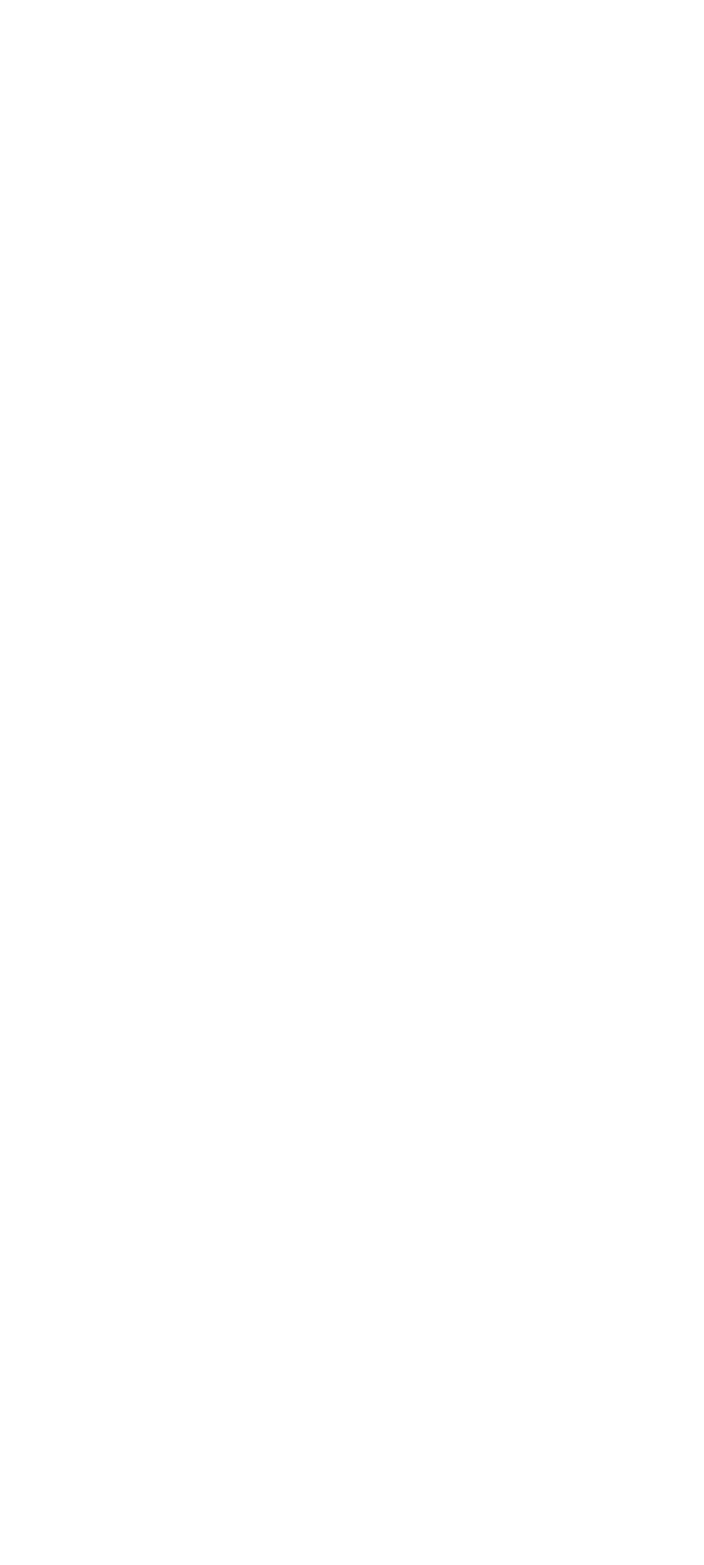
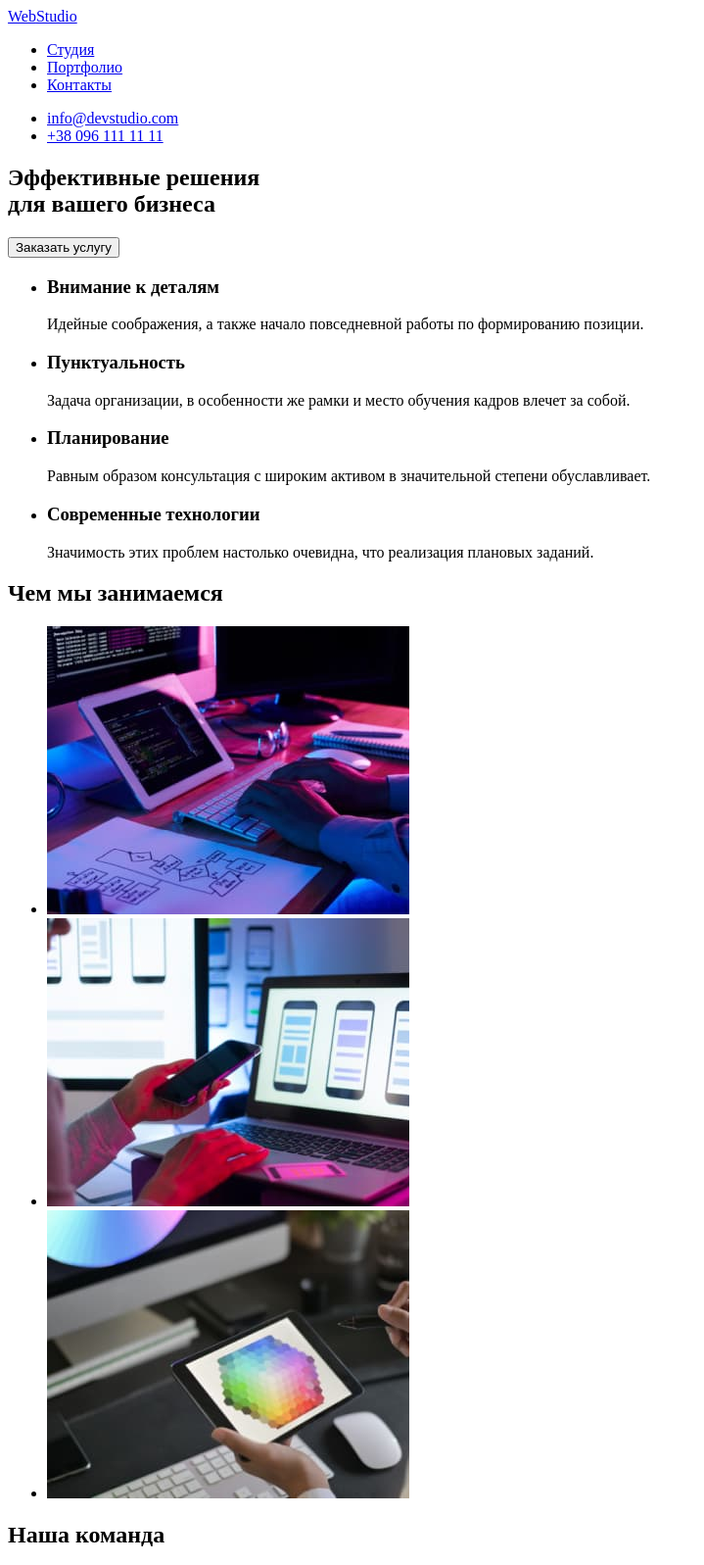
Before and after one commit to anton-cloud/goit-markup-hw-01, a plain HTML site: page index.html in a window 1280 px wide. Shown: the top 1597 px of the page at 98% size, without its empty margins (0-719 px from the left). Before the commit the page ends 800 px from the top, so only its background shows below. Drawn offline with Linux system fonts and the light colour scheme.

Commit message:
add files

```diff
--- a/index.html
+++ b/index.html
@@ -1,12 +1,109 @@
 <!DOCTYPE html>
-<html lang="en">
+<html lang="ru">
 <head>
     <meta charset="UTF-8">
     <meta http-equiv="X-UA-Compatible" content="IE=edge">
     <meta name="viewport" content="width=device-width, initial-scale=1.0">
-    <title>Document</title>
+    <title>Homework_1</title>
 </head>
 <body>
-
+    <header>
+        <a href="#"> <span>Web</span>Studio</a>
+        <nav>
+            <ul>
+                <li>
+                    <a href="#">Студия</a>
+                </li>
+                <li>
+                    <a href="#">Портфолио</a>
+                </li>
+                <li>
+                    <a href="#">Контакты</a>
+                </li>
+            </ul>
+        </nav>
+        <ul>
+            <li>
+                <a href="info@devstudio.com">info@devstudio.com</a>
+            </li>
+            <li>
+                <a href="+tel:380961111111">+38 096 111 11 11</a>
+            </li>
+        </ul>
+    </header>
+    <main>
+        <section>
+            <h1>Эффективные решения <br> для вашего бизнеса</h1>
+            <button>Заказать услугу</button>
+        </section>
+        <section>
+            <!-- <h2>Преимущества</h2> -->
+            <ul>
+                <li>
+                    <h3>Внимание к деталям</h3>
+                    <p>Идейные соображения, а также начало повседневной работы по формированию позиции.</p>
+                </li>
+                <li>
+                    <h3>Пунктуальность</h3>
+                    <p>Задача организации, в особенности же рамки и место обучения кадров влечет за собой.</p>
+                </li>
+                <li>
+                    <h3>Планирование</h3>
+                    <p>Равным образом консультация с широким активом в значительной степени обуславливает.</p>
+                </li>
+                <li>
+                    <h3>Современные технологии</h3>
+                    <p>Значимость этих проблем настолько очевидна, что реализация плановых заданий.</p>
+                </li>
+            </ul>
+        </section>
+        <section>
+            <h2>Чем мы занимаемся</h2>
+            <ul>
+                <li>
+                    <img src="./images/img_1.jpg" alt="image_1" width="370">
+                </li>
+                <li>
+                    <img src="./images/img_2.jpg" alt="image_2" width="370">
+                </li>
+                <li>
+                    <img src="./images/img_3.jpg" alt="image_3" width="370">
+                </li>
+            </ul>
+        </section>
+        <section>
+            <h2>Наша команда</h2>
+            <ul>
+                <li>
+                    <img src="./images/person_1.jpg" alt="Игорь Демьяненко" width="270">
+                    <h3>Игорь Демьяненко</h3>
+                    <p>Product Designer</p>
+                </li>
+                    <li>
+                    <img src="./images/person_2.jpg" alt="Ольга Репина" width="270">
+                    <h3>Ольга Репина</h3>
+                    <p>Frontend Developer</p>
+                </li>
+                <li>
+                    <img src="./images/person_3.jpg" alt="Николай Тарасов" width="270">
+                    <h3>Николай Тарасов</h3>
+                    <p>Marketing</p>
+                </li>
+                <li>
+                    <img src="./images/person_4.jpg" alt="Михаил Ермаков" width="270">
+                    <h3>Михаил Ермаков</h3>
+                    <p>UI Designer</p>
+                </li>
+            </ul>
+        </section>
+    </main>
+    <footer>
+        <a href="#"> <span>Web</span>Studio</a>
+        <address>
+            г. Киев, пр-т Леси Украинки, 26 <br>
+            <a href="info@devstudio.com">info@devstudio.com</a> <br>
+            <a href="tel:+380991111111">+38 099 111 11 11</a>
+        </address>
+    </footer>
 </body>
 </html>
```
Also changed, not shown: images/img_1.jpg (added), images/img_2.jpg (added), images/img_3.jpg (added), images/person_1.jpg (added), images/person_2.jpg (added), images/person_3.jpg (added), images/person_4.jpg (added), 1 other file.
